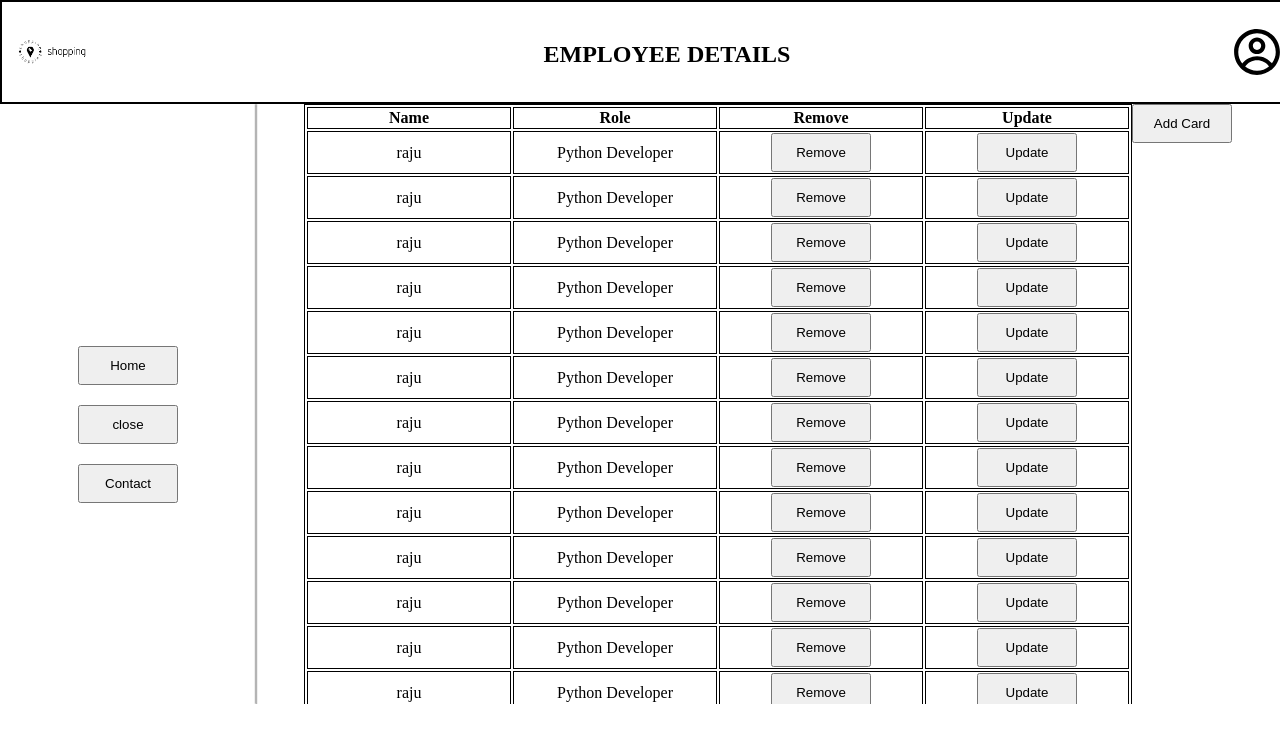
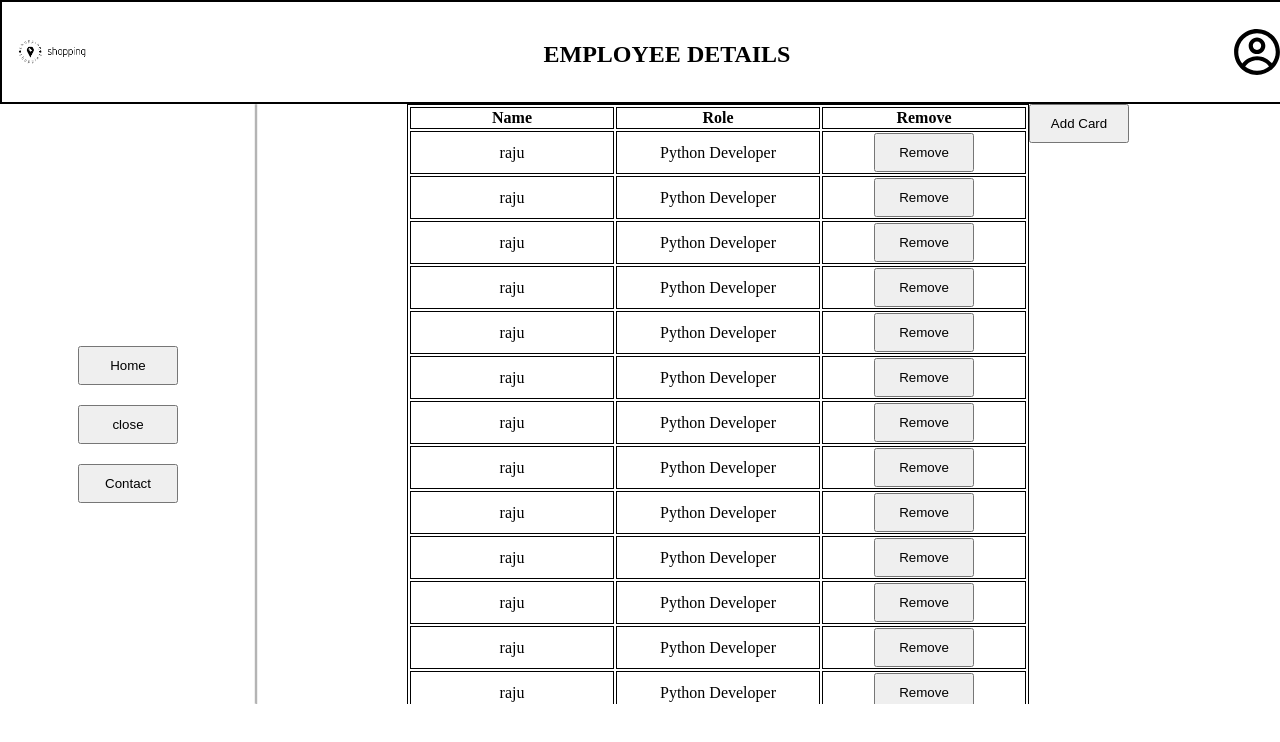
Before and after one commit to TANNE123/class-tasks-every-day, a React (Vite) app: page / in a window 1280 px wide. Both pictures are taken after a click on the button "Home". Shown: the top 742 px of the page. Built offline with nearby package versions, Linux system fonts and the light colour scheme.

Commit message:
AddBtn-open-form-task

```diff
--- a/src/from-task/table-omponent.jsx
+++ b/src/from-task/table-omponent.jsx
@@ -1,34 +1,31 @@
 import React from "react";
 
-const FormValidationComponent = ({ removeHandler, details, Update }) => {
+const FormValidationComponent = ({ removeHandler, details }) => {
   return (
     <>
       {details.length > 0 && (
-        <>
+        <thead>
           <tr>
             <th>Name</th>
             <th>Role</th>
             <th>Remove</th>
-            <th>Update</th>
           </tr>
-        </>
+        </thead>
       )}
       {details.map((EachEmploy, index) => {
         const { id, name, role } = EachEmploy;
 
         return (
-          <React.Fragment key={index}>
+          <tbody key={index}>
             <tr>
               <td>{name}</td>
               <td>{role}</td>
               <td>
                 <button onClick={() => removeHandler(id)}>Remove</button>
               </td>
-              <td>
-                <button onClick={() => Update(id)}>Update</button>
-              </td>
+
             </tr>
-          </React.Fragment>
+          </tbody>
         );
       })}
     </>
--- a/src/from-task/update-from.jsx
+++ b/src/from-task/update-from.jsx
@@ -10,18 +10,10 @@ const FormComponent = () => {
   const [details, setDetails] = useState([]);
   const [name, setNames] = useState("");
   const [role, setValues] = useState("");
-  const [target, setTarget] = useState("");
   const [FormOpen, setFormOpen] = useState(false);
 
   const AddHandler = () => {
-    const length = details.length;
-    const AddDetails = {
-      id: length + 1,
-      name: "rahul",
-      role: "java Developer",
-    };
-    setDetails([...details, AddDetails]);
-    setFormOpen(false);
+    setFormOpen(true);
   };
 
   const CloseHandler = () => {
@@ -40,24 +32,20 @@ const FormComponent = () => {
     setFormOpen(false);
   };
 
-  const UpdateHandler = (targetId) => {
-    setFormOpen(true);
-    const filter = details.filter((each) => each.id == targetId);
-
-    if (filter) {
-      setNames(filter.name);
-      setValues(filter.role);
-      setTarget(targetId);
-    }
-  };
-
   const handleSubmit = (e) => {
     e.preventDefault();
-    if (target) {
-      setDetails(
-        details.map((emp) => (emp.id === target ? { ...emp, name, role } : emp))
-      );
-    }
+
+    setNames(name);
+    setValues(role);
+    const length = details.length;
+    const AddDetails = {
+      id: length + 1,
+      name: name,
+      role: role,
+    };
+
+    setDetails([...details, AddDetails]);
+
     setFormOpen(false);
   };
 
@@ -102,7 +90,6 @@ const FormComponent = () => {
                 <FormValidationComponent
                   details={details}
                   removeHandler={removeHandler}
-                  Update={UpdateHandler}
                 />
               </table>
             </div>
```
